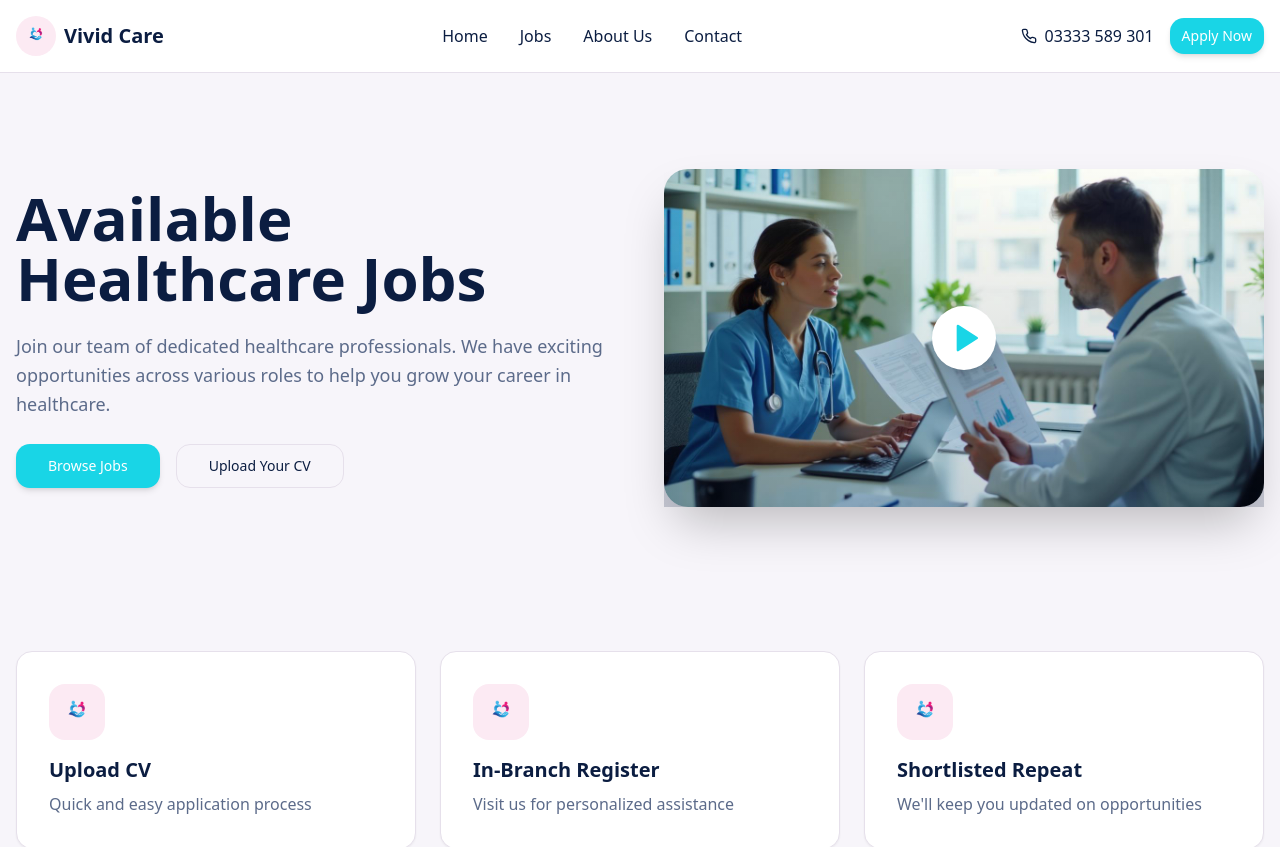
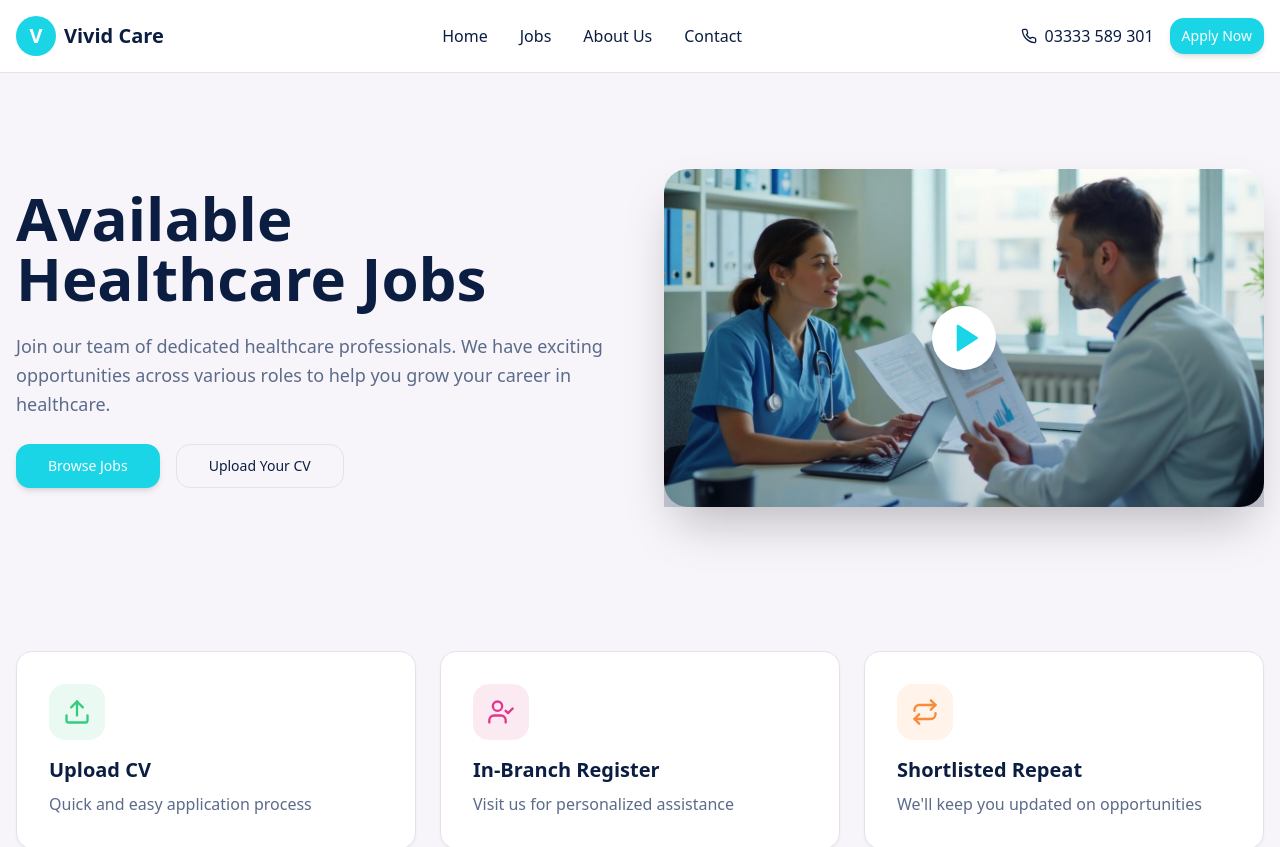
Before and after one commit to mufaqar/vivid_care_jobs, a React (Vite) app: page / in a window 1280 px wide. Shown: the top 847 px of the page. Built offline with nearby package versions, Linux system fonts and the light colour scheme; the HTML template or start-up script is replaced by a standard one.

Commit message:
Reverted to commit b21bcd152a57714c9d4501528b8996e064c25db0

```diff
--- a/src/components/Features.tsx
+++ b/src/components/Features.tsx
@@ -1,17 +1,23 @@
-import careLogo from "@/assets/care-logo.png";
+import { Upload, UserCheck, Repeat } from "lucide-react";
 
 const features = [
   {
+    icon: Upload,
     title: "Upload CV",
-    description: "Quick and easy application process"
+    description: "Quick and easy application process",
+    color: "bg-success/10 text-success"
   },
   {
+    icon: UserCheck,
     title: "In-Branch Register",
-    description: "Visit us for personalized assistance"
+    description: "Visit us for personalized assistance",
+    color: "bg-pink/10 text-pink"
   },
   {
+    icon: Repeat,
     title: "Shortlisted Repeat",
-    description: "We'll keep you updated on opportunities"
+    description: "We'll keep you updated on opportunities",
+    color: "bg-warning/10 text-warning"
   }
 ];
 
@@ -20,18 +26,21 @@ const Features = () => {
     <section className="py-12">
       <div className="container mx-auto px-4">
         <div className="grid md:grid-cols-3 gap-6">
-          {features.map((feature, index) => (
+          {features.map((feature, index) => {
+            const Icon = feature.icon;
+            return (
               <div
                 key={index}
                 className="bg-card rounded-2xl p-8 shadow-sm border border-border hover:shadow-md transition-shadow"
               >
-              <div className="w-14 h-14 rounded-2xl flex items-center justify-center mb-4" style={{ backgroundColor: '#FCEAF3' }}>
-                <img src={careLogo} alt="Care icon" className="w-8 h-8 object-contain" />
+                <div className={`w-14 h-14 rounded-2xl ${feature.color} flex items-center justify-center mb-4`}>
+                  <Icon className="w-7 h-7" />
                 </div>
                 <h3 className="text-xl font-semibold text-foreground mb-2">{feature.title}</h3>
                 <p className="text-muted-foreground">{feature.description}</p>
               </div>
-          ))}
+            );
+          })}
         </div>
       </div>
     </section>
--- a/src/components/Footer.tsx
+++ b/src/components/Footer.tsx
@@ -1,5 +1,4 @@
 import { Facebook, Twitter, Linkedin, Instagram } from "lucide-react";
-import careLogo from "@/assets/care-logo.png";
 
 const Footer = () => {
   return (
@@ -8,8 +7,8 @@ const Footer = () => {
         <div className="grid md:grid-cols-4 gap-8 mb-8">
           <div>
             <div className="flex items-center gap-2 mb-4">
-              <div className="w-10 h-10 rounded-full flex items-center justify-center" style={{ backgroundColor: '#FCEAF3' }}>
-                <img src={careLogo} alt="Vivid Care Logo" className="w-6 h-6 object-contain" />
+              <div className="w-10 h-10 bg-accent rounded-full flex items-center justify-center">
+                <span className="text-accent-foreground font-bold text-xl">V</span>
               </div>
               <span className="text-xl font-bold">Vivid Care</span>
             </div>
--- a/src/components/Header.tsx
+++ b/src/components/Header.tsx
@@ -1,14 +1,13 @@
 import { Phone } from "lucide-react";
 import { Button } from "@/components/ui/button";
-import careLogo from "@/assets/care-logo.png";
 
 const Header = () => {
   return (
     <header className="bg-card border-b border-border sticky top-0 z-50 backdrop-blur-sm bg-card/95">
       <div className="container mx-auto px-4 py-4 flex items-center justify-between">
         <div className="flex items-center gap-2">
-          <div className="w-10 h-10 rounded-full flex items-center justify-center" style={{ backgroundColor: '#FCEAF3' }}>
-            <img src={careLogo} alt="Vivid Care Logo" className="w-6 h-6 object-contain" />
+          <div className="w-10 h-10 bg-accent rounded-full flex items-center justify-center">
+            <span className="text-accent-foreground font-bold text-xl">V</span>
           </div>
           <span className="text-xl font-bold text-foreground">Vivid Care</span>
         </div>
```
Also changed, not shown: src/assets/care-logo.png (deleted). Lines whose indentation alone changed are shown as unchanged.
